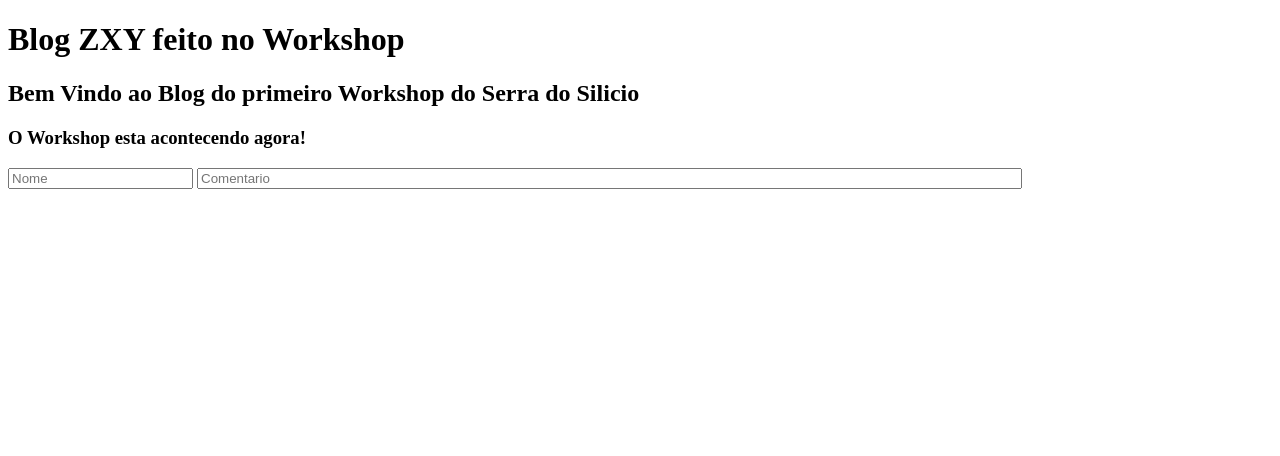
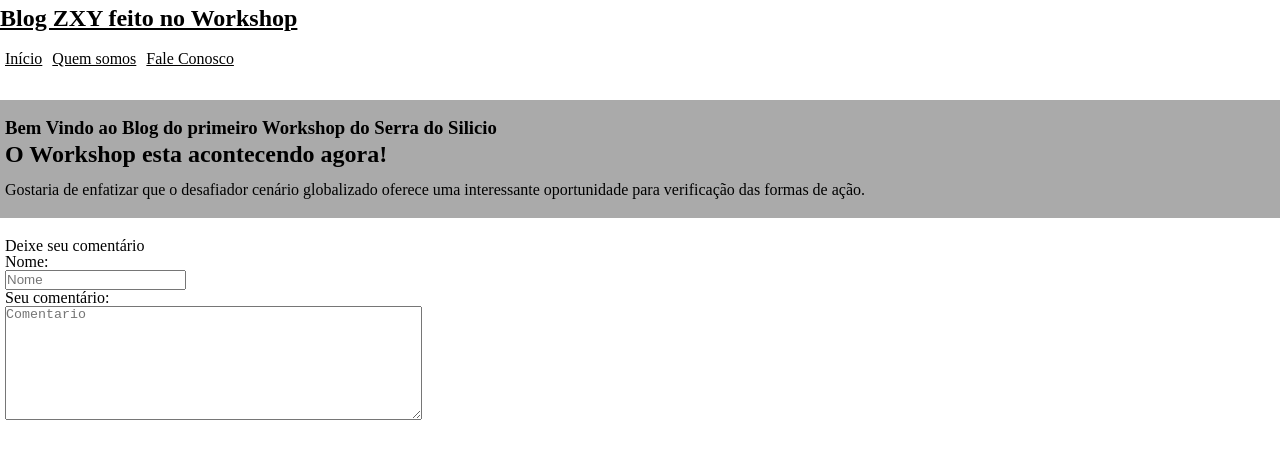
Before and after one commit to Wargzord/WSFront, a plain HTML site: page index.html in a window 1280 px wide. Drawn offline with Linux system fonts and the light colour scheme.

Commit message:
adicionada folah de estilo

```diff
--- /dev/null
+++ b/estilo.css
@@ -0,0 +1,97 @@
+/*
+To change this license header, choose License Headers in Project Properties.
+To change this template file, choose Tools | Templates
+and open the template in the editor.
+*/
+/*
+    Created on : 22/03/2014, 14:05:43
+    Author     : sdrilard
+*/
+*{
+    padding: 0;
+    margin: 0;
+    line-height: 1rem;
+    box-sizing: border-box;
+}
+
+*:before, *::before, *:after, *::after{clear: both;}
+
+@media(min-width: 1000px){
+
+    nav{
+        left: 0;
+        right: 0;
+        position: absolute;
+        margin: 0;
+    }
+
+}
+
+html{
+    background-color: #fff;
+}
+
+h1{
+    color: #fff;
+}
+
+body{
+    width: 100%;
+    height: auto;
+}
+
+header {
+    padding-top: 10px;
+    padding-bottom: 30px;
+    padding-left: 5px;
+    height: 100px;
+}
+
+header menu{
+    margin-top: 20px;
+    height: 20px;
+}
+
+header li{
+    margin: 5px;
+    float: left;
+    list-style: none;
+}
+
+header ul{
+    width: 100%;
+}
+
+article{
+    padding-top: 20px;
+    background-color: #aaa;
+    padding-left: 5px;
+    padding-bottom: 20px;
+}
+
+article h1{
+    margin-bottom: 10px;
+    color: #000;
+}
+
+article h2{
+    margin-bottom: 20px;
+}
+
+footer{
+    float: left;
+    pading-top: 20px;
+    padding-left: 5px;
+}
+
+footer section{
+    padding-top: 20px;
+}
+
+a{
+    color: #000;
+}
+
+a:visited{
+    color: #888
+}
--- a/index.html
+++ b/index.html
@@ -3,22 +3,45 @@
 <head>
 	<meta charset="UTF-8">
 	<title>Work Shop Front End</title>
+
+        <link rel="stylesheet" href="estilo.css">
 </head>
 <body>
     <!-- topo da pagina, com o titulo -->
-	<div>
-		<h1> Blog ZXY feito no Workshop </h1>
-	</div>
-	<!-- fim do topo e inicio do corpo da materia -->
-	<div>
-		<h2>Bem Vindo ao Blog do primeiro Workshop do Serra do Silicio</h2>
-		<h3>O Workshop esta acontecendo agora!</h3>
-	</div>
-	<!-- final do corpo da materia inicio do campode comentarios -->
-	<div>
-		<input type="text" placeholder="Nome"/>
-		<input type="text" size="100" placeholder="Comentario"/>
-	</div>
-        <!-- fim do campo de comentarios -->
+    <header>
+        <nav>
+            <h1><a href="index.html">Blog ZXY feito no Workshop</a></h1>
+            <menu>
+                <ul>
+                    <li><a href="index.html">Início</a></li>
+                    <li><a href="quemsomos.html">Quem somos</a></li>
+                    <li><a href="faleconosco.html">Fale Conosco</a></li>
+                </ul>
+            </menu>
+        </nav>
+    </header>
+    <!-- fim do topo e inicio do corpo da materia -->
+    <section>
+
+        <article>
+            <h1>Bem Vindo ao Blog do primeiro Workshop do Serra do Silicio</h1>
+            <h2>O Workshop esta acontecendo agora!</h2>
+            <p>
+                Gostaria de enfatizar que o desafiador cenário globalizado oferece uma interessante oportunidade para verificação das formas de ação.
+            </p>
+        </article>
+    </section>
+    <!-- final do corpo da materia inicio do campode comentarios -->
+    <footer>
+        <section>
+            Deixe seu comentário
+            <br/>
+            Nome:<br/>
+            <input type="text" placeholder="Nome"/><br/>
+            Seu comentário: <br/>
+            <textarea cols="50" rows="7" placeholder="Comentario"></textarea>
+        </section>
+    </footer>
+    <!-- fim do campo de comentarios -->
 </body>
 </html>
```
